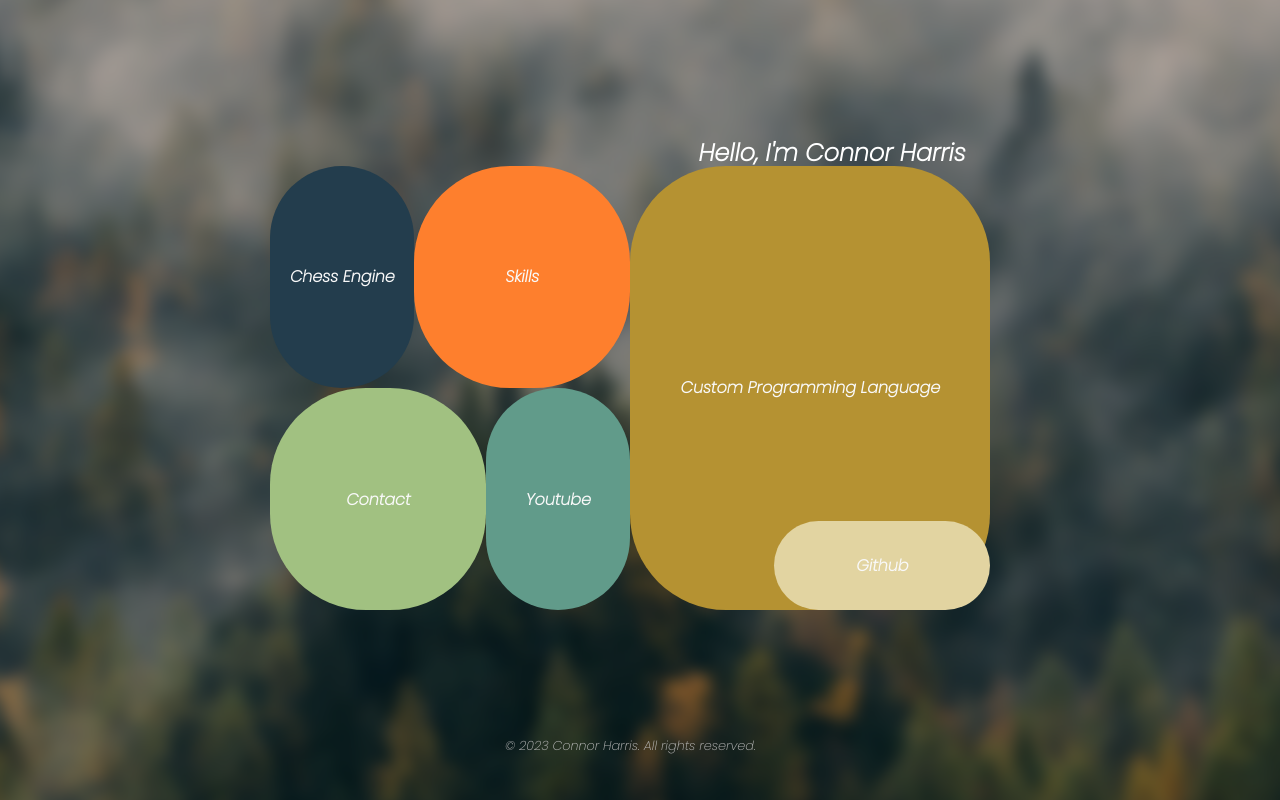
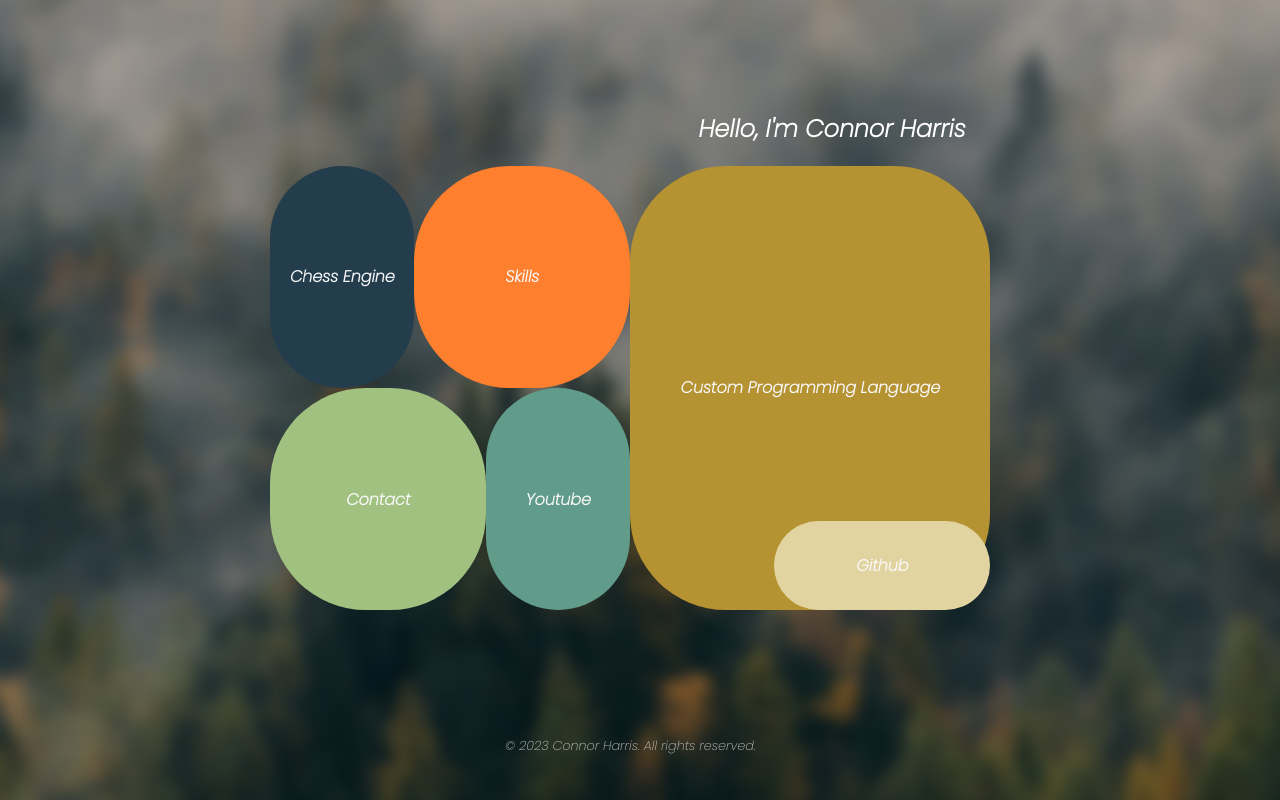
Before and after one commit to TheDevConnor/my-minimal-portfolio, a plain HTML site: page index.html in a window 1280 px wide. Drawn offline with Linux system fonts and the light colour scheme.

Commit message:
Moved my name up

```diff
--- a/css/style.css
+++ b/css/style.css
@@ -65,7 +65,7 @@ body {
 
 .name {
     position: fixed;
-    bottom: 10%;
+    bottom: 13%;
     right: -15%;
     transform: translateY(-21%);
     width: 100%;
```
